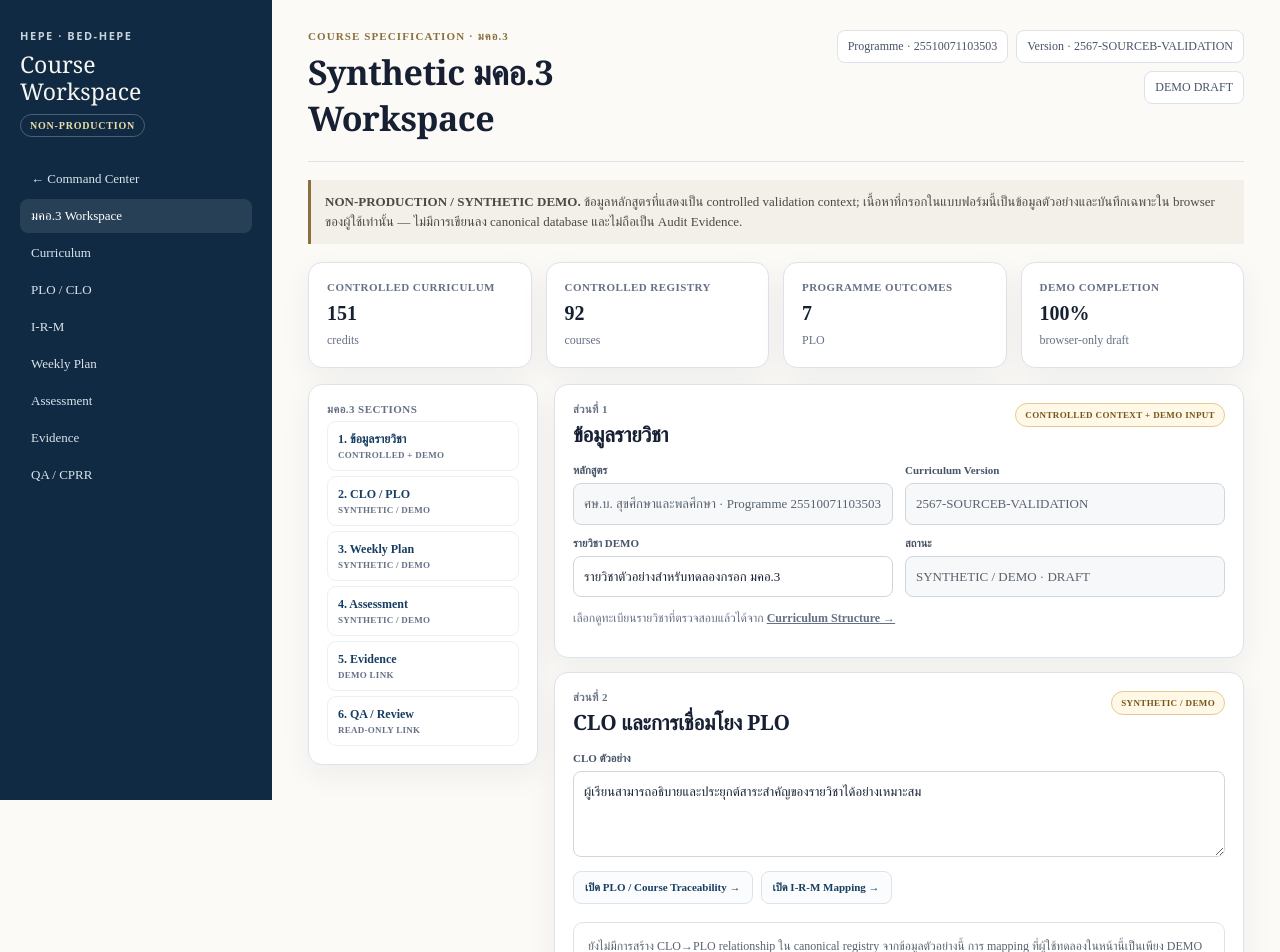
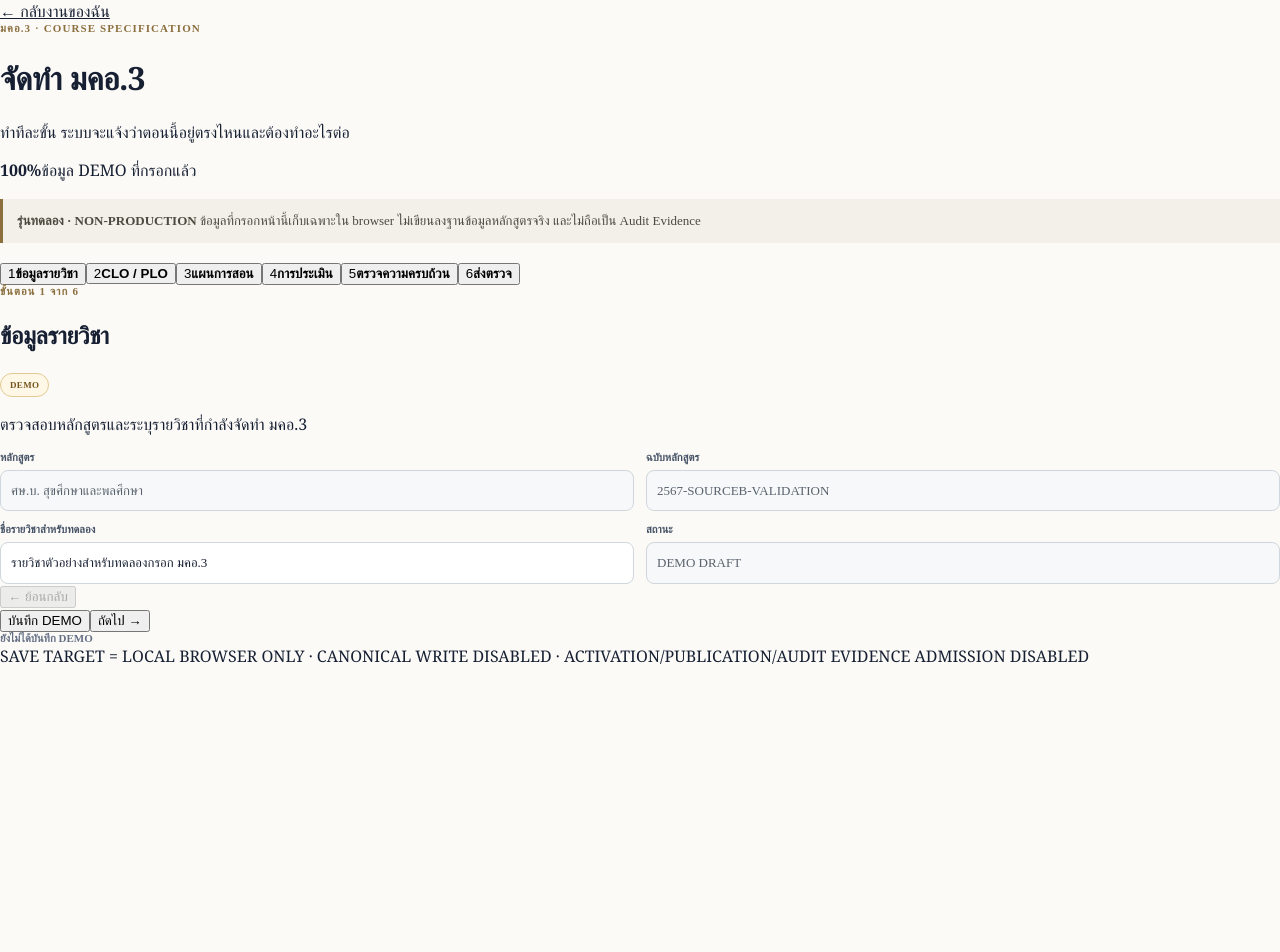
Before and after one commit to kasemch/hepe-ui-prototype, a Next.js app: page /tqf3 in a window 1280 px wide. Shown: the top 952 px of the page. After the commit the page ends 800 px from the top, so only its background shows below. Built offline with nearby package versions, Linux system fonts and the light colour scheme.

Commit message:
HEPE UAT UX: convert TQF3 into guided teacher workflow

```diff
--- a/app/tqf3/page.tsx
+++ b/app/tqf3/page.tsx
@@ -1,83 +1,20 @@
 'use client';
-
 import {useMemo,useState} from 'react';
-
-const sections=[
- {id:'identity',label:'1. ข้อมูลรายวิชา',status:'CONTROLLED + DEMO'},
- {id:'clo',label:'2. CLO / PLO',status:'SYNTHETIC / DEMO'},
- {id:'weekly',label:'3. Weekly Plan',status:'SYNTHETIC / DEMO'},
- {id:'assessment',label:'4. Assessment',status:'SYNTHETIC / DEMO'},
- {id:'evidence',label:'5. Evidence',status:'DEMO LINK'},
- {id:'qa',label:'6. QA / Review',status:'READ-ONLY LINK'}
-];
-
+const steps=['ข้อมูลรายวิชา','CLO / PLO','แผนการสอน','การประเมิน','ตรวจความครบถ้วน','ส่งตรวจ'];
 export default function Tqf3Workspace(){
- const [title,setTitle]=useState('รายวิชาตัวอย่างสำหรับทดลองกรอก มคอ.3');
- const [clo,setClo]=useState('ผู้เรียนสามารถอธิบายและประยุกต์สาระสำคัญของรายวิชาได้อย่างเหมาะสม');
- const [week,setWeek]=useState('อภิปรายกรณีศึกษาและกิจกรรมกลุ่ม');
- const [assessment,setAssessment]=useState('งานวิเคราะห์กรณีศึกษา');
- const [saved,setSaved]=useState(false);
+ const [step,setStep]=useState(0);const [title,setTitle]=useState('รายวิชาตัวอย่างสำหรับทดลองกรอก มคอ.3');const [clo,setClo]=useState('ผู้เรียนสามารถอธิบายและประยุกต์สาระสำคัญของรายวิชาได้อย่างเหมาะสม');const [week,setWeek]=useState('อภิปรายกรณีศึกษาและกิจกรรมกลุ่ม');const [assessment,setAssessment]=useState('งานวิเคราะห์กรณีศึกษา');const [saved,setSaved]=useState(false);
  const completion=useMemo(()=>[title,clo,week,assessment].filter(v=>v.trim()).length*25,[title,clo,week,assessment]);
- function saveDemo(){
-   try{localStorage.setItem('hepe-tqf3-demo',JSON.stringify({title,clo,week,assessment,savedAt:new Date().toISOString()}));}catch{}
-   setSaved(true);
- }
- return <main className="shell">
-  <aside className="sidebar">
-   <div className="brand-kicker">HEPE · BED-HEPE</div><div className="brand">Course<br/>Workspace</div><div className="env">NON-PRODUCTION</div>
-   <nav className="nav sans" aria-label="TQF3 workspace sections">
-    <a href="/">← Command Center</a>
-    <a className="active" href="/tqf3">มคอ.3 Workspace</a>
-    <a href="/curriculum">Curriculum</a><a href="/traceability">PLO / CLO</a><a href="/mapping">I-R-M</a><a href="#weekly">Weekly Plan</a><a href="#assessment">Assessment</a><a href="/evidence">Evidence</a><a href="/qa">QA / CPRR</a>
-   </nav>
-  </aside>
-  <section className="workspace">
-   <header className="topline"><div><div className="eyebrow">Course Specification · มคอ.3</div><h1 className="page-title">Synthetic มคอ.3 Workspace</h1></div><div className="contexts"><span className="chip">Programme · 25510071103503</span><span className="chip">Version · 2567-SOURCEB-VALIDATION</span><span className="chip">DEMO DRAFT</span></div></header>
-   <div className="notice"><strong>NON-PRODUCTION / SYNTHETIC DEMO.</strong> ข้อมูลหลักสูตรที่แสดงเป็น controlled validation context; เนื้อหาที่กรอกในแบบฟอร์มนี้เป็นข้อมูลตัวอย่างและบันทึกเฉพาะใน browser ของผู้ใช้เท่านั้น — ไม่มีการเขียนลง canonical database และไม่ถือเป็น Audit Evidence.</div>
-
-   <div className="grid g4 tqf-metrics">
-    <article className="card"><div className="label">Controlled curriculum</div><div className="value">151</div><div className="note">credits</div></article>
-    <article className="card"><div className="label">Controlled registry</div><div className="value">92</div><div className="note">courses</div></article>
-    <article className="card"><div className="label">Programme outcomes</div><div className="value">7</div><div className="note">PLO</div></article>
-    <article className="card"><div className="label">Demo completion</div><div className="value">{completion}%</div><div className="note">browser-only draft</div></article>
-   </div>
-
-   <div className="tqf-layout">
-    <aside className="card tqf-index"><div className="label">มคอ.3 Sections</div>{sections.map(s=><a key={s.id} href={`#${s.id}`}><span>{s.label}</span><small>{s.status}</small></a>)}</aside>
-    <div className="tqf-main">
-      <section id="identity" className="card tqf-section"><div className="section-head"><div><div className="label">ส่วนที่ 1</div><h2>ข้อมูลรายวิชา</h2></div><span className="demo-badge">CONTROLLED CONTEXT + DEMO INPUT</span></div>
-       <div className="form-grid"><label>หลักสูตร<input value="ศษ.บ. สุขศึกษาและพลศึกษา · Programme 25510071103503" readOnly/></label><label>Curriculum Version<input value="2567-SOURCEB-VALIDATION" readOnly/></label><label>รายวิชา DEMO<input value={title} onChange={e=>{setTitle(e.target.value);setSaved(false)}}/></label><label>สถานะ<input value="SYNTHETIC / DEMO · DRAFT" readOnly/></label></div>
-       <p className="note">เลือกดูทะเบียนรายวิชาที่ตรวจสอบแล้วได้จาก <a href="/curriculum"><strong>Curriculum Structure →</strong></a></p>
-      </section>
-
-      <section id="clo" className="card tqf-section"><div className="section-head"><div><div className="label">ส่วนที่ 2</div><h2>CLO และการเชื่อมโยง PLO</h2></div><span className="demo-badge">SYNTHETIC / DEMO</span></div>
-       <label className="field">CLO ตัวอย่าง<textarea rows={3} value={clo} onChange={e=>{setClo(e.target.value);setSaved(false)}}/></label>
-       <div className="link-strip"><a href="/traceability">เปิด PLO / Course Traceability →</a><a href="/mapping">เปิด I-R-M Mapping →</a></div>
-       <div className="firewall">ยังไม่มีการสร้าง CLO→PLO relationship ใน canonical registry จากข้อมูลตัวอย่างนี้ การ mapping ที่ผู้ใช้ทดลองในหน้านี้เป็นเพียง DEMO context.</div>
-      </section>
-
-      <section id="weekly" className="card tqf-section"><div className="section-head"><div><div className="label">ส่วนที่ 3</div><h2>Weekly Teaching Plan</h2></div><span className="demo-badge">SYNTHETIC / DEMO</span></div>
-       <div className="table-wrap"><table><thead><tr><th>สัปดาห์</th><th>หัวข้อ/กิจกรรม</th><th>เชื่อม CLO</th><th>Evidence</th></tr></thead><tbody><tr><td>1</td><td><input aria-label="กิจกรรมสัปดาห์ที่ 1" value={week} onChange={e=>{setWeek(e.target.value);setSaved(false)}}/></td><td>DEMO-CLO-01</td><td><a href="/evidence">Attach evidence →</a></td></tr><tr><td>2</td><td><span className="muted-demo">SYNTHETIC / DEMO — เพิ่มหัวข้อภายหลัง</span></td><td>—</td><td>—</td></tr></tbody></table></div>
-      </section>
-
-      <section id="assessment" className="card tqf-section"><div className="section-head"><div><div className="label">ส่วนที่ 4</div><h2>Assessment Plan</h2></div><span className="demo-badge">SYNTHETIC / DEMO</span></div>
-       <div className="form-grid"><label>วิธีประเมิน<input value={assessment} onChange={e=>{setAssessment(e.target.value);setSaved(false)}}/></label><label>เชื่อม CLO<input value="DEMO-CLO-01" readOnly/></label><label>น้ำหนัก (%)<input value="20" readOnly/></label><label>สถานะ<input value="DEMO ONLY" readOnly/></label></div>
-       <div className="link-strip"><a href="/evidence">Evidence Explorer →</a><a href="/qa">QA / CPRR →</a></div>
-      </section>
-
-      <section id="evidence" className="card tqf-section"><div className="section-head"><div><div className="label">ส่วนที่ 5</div><h2>Evidence & Traceability</h2></div><span className="demo-badge">READ-ONLY LINKS</span></div>
-       <div className="grid g3"><a className="module-link" href="/evidence">Evidence Explorer</a><a className="module-link" href="/traceability">PLO / Course Traceability</a><a className="module-link" href="/audit">Provenance</a></div>
-      </section>
-
-      <section id="qa" className="card tqf-section"><div className="section-head"><div><div className="label">ส่วนที่ 6</div><h2>QA / Review Handoff</h2></div><span className="demo-badge">NO APPROVAL ACTION</span></div>
-       <p className="note">เมื่อระบบจริงมี controlled record เพียงพอ ส่วนนี้จะเชื่อม มคอ.3 → มคอ.5 → CLO Attainment → Course Review → QA/CPRR โดย Human Authority เป็นผู้ตัดสินใจ.</p>
-       <div className="link-strip"><a href="/qa">เปิด QA / CPRR →</a><a href="/reviews">เปิด Review Queue →</a><a href="/governance">Governance →</a></div>
-      </section>
-
-      <div className="tqf-actions"><button type="button" onClick={saveDemo}>Save DEMO Draft in this browser</button><span className={saved?'save-state saved':'save-state'}>{saved?'บันทึก DEMO draft ใน browser แล้ว':'ยังไม่ได้บันทึก DEMO draft'}</span></div>
-      <div className="firewall">SAVE TARGET = LOCAL BROWSER ONLY · CANONICAL DATABASE WRITE = DISABLED · ACTIVATION = DISABLED · PUBLICATION = DISABLED · AUDIT EVIDENCE ADMISSION = DISABLED.</div>
-    </div>
-   </div>
-  </section>
- </main>
-}
+ function saveDemo(){try{localStorage.setItem('hepe-tqf3-demo',JSON.stringify({title,clo,week,assessment,savedAt:new Date().toISOString()}));}catch{}setSaved(true)}
+ const next=()=>setStep(s=>Math.min(5,s+1)),back=()=>setStep(s=>Math.max(0,s-1));
+ return <main className="guided-page"><header className="guided-header"><a href="/" className="back-home">← กลับงานของฉัน</a><div><div className="eyebrow">มคอ.3 · COURSE SPECIFICATION</div><h1>จัดทำ มคอ.3</h1><p>ทำทีละขั้น ระบบจะแจ้งว่าตอนนี้อยู่ตรงไหนและต้องทำอะไรต่อ</p></div><div className="progress-box"><strong>{completion}%</strong><span>ข้อมูล DEMO ที่กรอกแล้ว</span></div></header>
+ <div className="notice"><strong>รุ่นทดลอง · NON-PRODUCTION</strong> ข้อมูลที่กรอกหน้านี้เก็บเฉพาะใน browser ไม่เขียนลงฐานข้อมูลหลักสูตรจริง และไม่ถือเป็น Audit Evidence</div>
+ <nav className="stepper" aria-label="ขั้นตอนจัดทำ มคอ.3">{steps.map((s,i)=><button key={s} className={i===step?'current':i<step?'done':''} onClick={()=>setStep(i)}><span>{i<step?'✓':i+1}</span><b>{s}</b></button>)}</nav>
+ <section className="guided-card"><div className="guided-title"><div><div className="eyebrow">ขั้นตอน {step+1} จาก 6</div><h2>{steps[step]}</h2></div><span className="demo-badge">DEMO</span></div>
+ {step===0&&<><p className="help-text">ตรวจสอบหลักสูตรและระบุรายวิชาที่กำลังจัดทำ มคอ.3</p><div className="form-grid"><label>หลักสูตร<input value="ศษ.บ. สุขศึกษาและพลศึกษา" readOnly/></label><label>ฉบับหลักสูตร<input value="2567-SOURCEB-VALIDATION" readOnly/></label><label>ชื่อรายวิชาสำหรับทดลอง<input value={title} onChange={e=>{setTitle(e.target.value);setSaved(false)}}/></label><label>สถานะ<input value="DEMO DRAFT" readOnly/></label></div></>}
+ {step===1&&<><p className="help-text">เขียนผลลัพธ์การเรียนรู้ของรายวิชา จากนั้นจึงตรวจความเชื่อมโยงกับ PLO</p><label className="field">ผลลัพธ์การเรียนรู้ (CLO)<textarea rows={5} value={clo} onChange={e=>{setClo(e.target.value);setSaved(false)}}/></label><div className="helper-panel"><strong>ระบบจริงจะช่วยอะไร?</strong><p>แสดง PLO ที่เกี่ยวข้องและช่วยตรวจความสอดคล้อง โดยการตัดสินใจ mapping ยังคงเป็นอำนาจของผู้รับผิดชอบทางวิชาการ</p><a href="/traceability">ดู PLO ของหลักสูตร →</a></div></>}
+ {step===2&&<><p className="help-text">กำหนดหัวข้อและกิจกรรมการเรียนรู้ ตัวอย่างนี้ใช้เพียงสัปดาห์แรกเพื่อทดลอง UX</p><label className="field">กิจกรรมการเรียนรู้สัปดาห์ที่ 1<textarea rows={4} value={week} onChange={e=>{setWeek(e.target.value);setSaved(false)}}/></label><div className="helper-panel"><strong>เชื่อมกับ CLO</strong><p>DEMO-CLO-01 · ยังไม่มี canonical relationship ถูกสร้างจากข้อมูลทดลองนี้</p></div></>}
+ {step===3&&<><p className="help-text">ระบุวิธีประเมินที่ใช้ตรวจว่าผู้เรียนบรรลุ CLO หรือไม่</p><div className="form-grid"><label>วิธีประเมิน<input value={assessment} onChange={e=>{setAssessment(e.target.value);setSaved(false)}}/></label><label>น้ำหนักตัวอย่าง (%)<input value="20" readOnly/></label></div><div className="helper-panel"><strong>หลักคิด</strong><p>กิจกรรมการประเมินควรสัมพันธ์กับ CLO และมีหลักฐานที่สามารถตรวจสอบย้อนหลังได้</p></div></>}
+ {step===4&&<><p className="help-text">ตรวจสิ่งที่กรอกก่อนส่งต่อ ขั้นนี้ยังเป็นการตรวจ DEMO ไม่ใช่ QA verdict</p><div className="review-list"><div><span>ข้อมูลรายวิชา</span><b>{title.trim()?'พร้อมตรวจ':'ยังขาดข้อมูล'}</b></div><div><span>CLO</span><b>{clo.trim()?'พร้อมตรวจ':'ยังขาดข้อมูล'}</b></div><div><span>แผนการสอน</span><b>{week.trim()?'พร้อมตรวจ':'ยังขาดข้อมูล'}</b></div><div><span>การประเมิน</span><b>{assessment.trim()?'พร้อมตรวจ':'ยังขาดข้อมูล'}</b></div></div><p className="note">คำว่า “พร้อมตรวจ” หมายถึงมี DEMO input เท่านั้น ไม่ใช่ PASS และไม่ใช่ Audit Evidence</p></>}
+ {step===5&&<><p className="help-text">ใน Controlled Pilot นี้ยังไม่ส่งอนุมัติจริง หน้านี้แสดง handoff ที่ระบบจริงจะใช้</p><div className="handoff"><h3>มคอ.3 พร้อมสำหรับการทดลองขั้นถัดไป</h3><p>เมื่อเปิดใช้ controlled record workflow ระบบจะส่งให้ผู้มีอำนาจตรวจตามบทบาท โดย AI ไม่มีสิทธิ์อนุมัติแทนบุคคล</p><a className="primary-action" href="/tqf5">ไปดูขั้นถัดไป: มคอ.5 →</a></div></>}
+ <div className="guided-actions"><button onClick={back} disabled={step===0}>← ย้อนกลับ</button><div><button className="secondary" onClick={saveDemo}>บันทึก DEMO</button>{step<5&&<button className="primary" onClick={next}>ถัดไป →</button>}</div></div><div className="save-state">{saved?'บันทึก DEMO ใน browser แล้ว':'ยังไม่ได้บันทึก DEMO'}</div></section>
+ <footer className="guided-footer">SAVE TARGET = LOCAL BROWSER ONLY · CANONICAL WRITE DISABLED · ACTIVATION/PUBLICATION/AUDIT EVIDENCE ADMISSION DISABLED</footer></main>}
```
